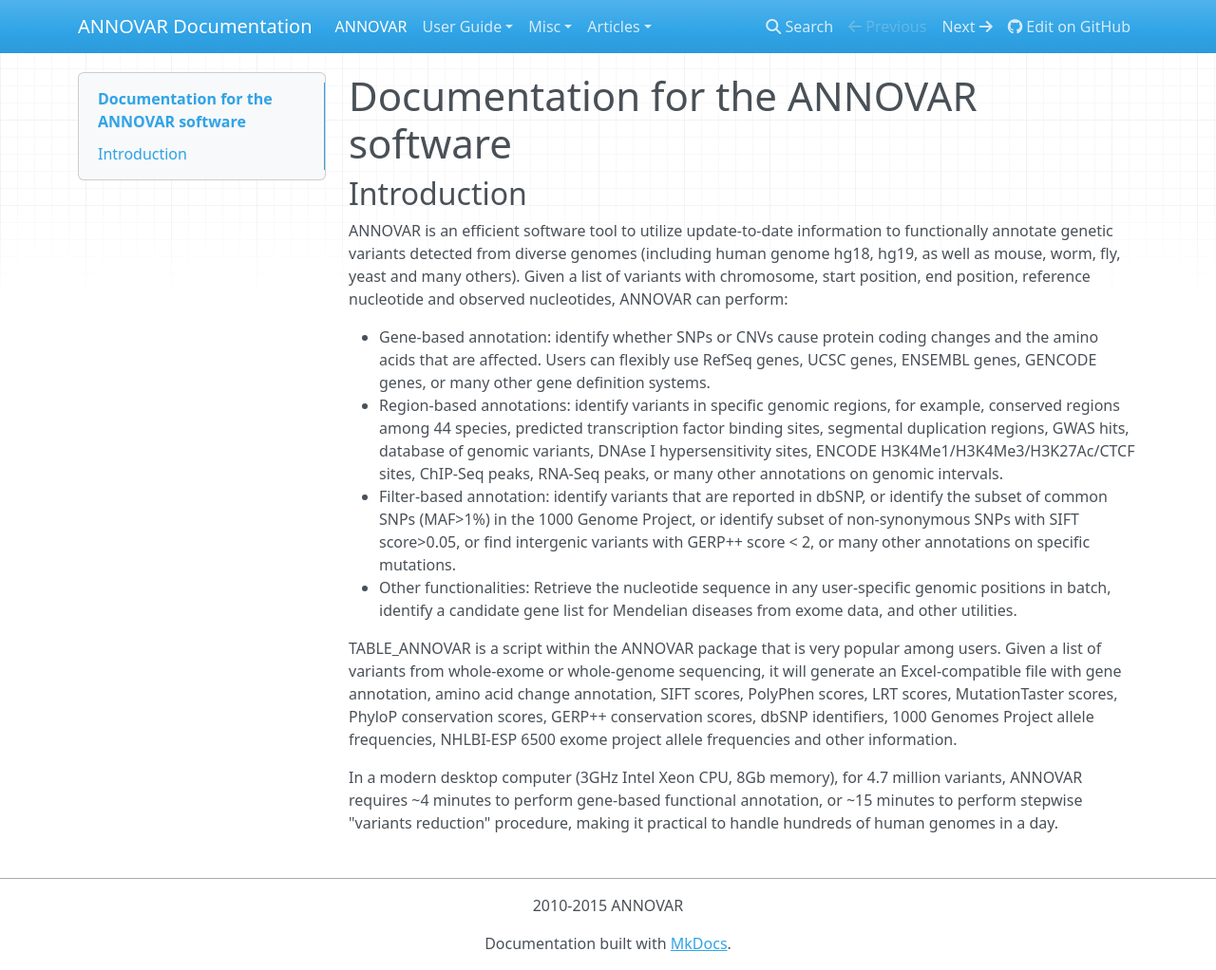
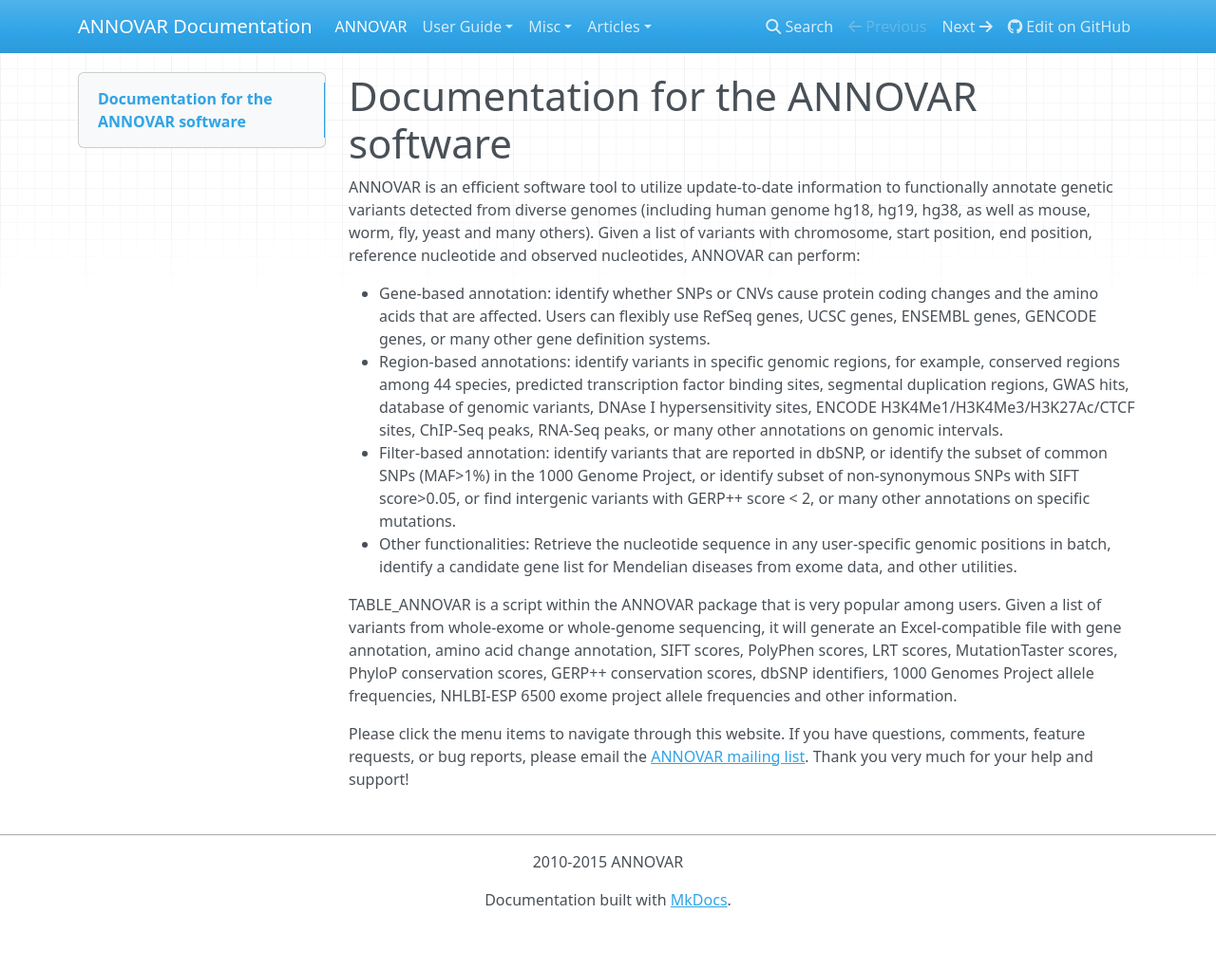
Before and after one commit to WGLab/doc-ANNOVAR, an MkDocs documentation site: the page built from docs/index.md, in a window 1280 px wide and 1022 px high. Shown: the whole window at 95% size. Built offline with MkDocs 1.6.1, drawn with Linux system fonts in a browser that asks for light colours; nearby versions of some CDN libraries; old or Windows-style settings are respelled for this version of MkDocs.

Commit message:
Updated index.md

```diff
--- a/docs/index.md
+++ b/docs/index.md
@@ -1,7 +1,6 @@
 # Documentation for the ANNOVAR software
 
-## Introduction
-ANNOVAR is an efficient software tool to utilize update-to-date information to functionally annotate genetic variants detected from diverse genomes (including human genome hg18, hg19, as well as mouse, worm, fly, yeast and many others). Given a list of variants with chromosome, start position, end position, reference nucleotide and observed nucleotides, ANNOVAR can perform:
+ANNOVAR is an efficient software tool to utilize update-to-date information to functionally annotate genetic variants detected from diverse genomes (including human genome hg18, hg19, hg38, as well as mouse, worm, fly, yeast and many others). Given a list of variants with chromosome, start position, end position, reference nucleotide and observed nucleotides, ANNOVAR can perform:
 
 - Gene-based annotation: identify whether SNPs or CNVs cause protein coding changes and the amino acids that are affected. Users can flexibly use RefSeq genes, UCSC genes, ENSEMBL genes, GENCODE genes, or many other gene definition systems.
 - Region-based annotations: identify variants in specific genomic regions, for example, conserved regions among 44 species, predicted transcription factor binding sites, segmental duplication regions, GWAS hits, database of genomic variants, DNAse I hypersensitivity sites, ENCODE H3K4Me1/H3K4Me3/H3K27Ac/CTCF sites, ChIP-Seq peaks, RNA-Seq peaks, or many other annotations on genomic intervals.
@@ -10,4 +9,4 @@ ANNOVAR is an efficient software tool to utilize update-to-date information to f
 
 TABLE_ANNOVAR is a script within the ANNOVAR package that is very popular among users. Given a list of variants from whole-exome or whole-genome sequencing, it will generate an Excel-compatible file with gene annotation, amino acid change annotation, SIFT scores, PolyPhen scores, LRT scores, MutationTaster scores, PhyloP conservation scores, GERP++ conservation scores, dbSNP identifiers, 1000 Genomes Project allele frequencies, NHLBI-ESP 6500 exome project allele frequencies and other information.
 
-In a modern desktop computer (3GHz Intel Xeon CPU, 8Gb memory), for 4.7 million variants, ANNOVAR requires ~4 minutes to perform gene-based functional annotation, or ~15 minutes to perform stepwise "variants reduction" procedure, making it practical to handle hundreds of human genomes in a day.
+Please click the menu items to navigate through this website. If you have questions, comments, feature requests, or bug reports, please email the [ANNOVAR mailing list](https://groups.google.com/forum/#!forum/annovar). Thank you very much for your help and support!
```
